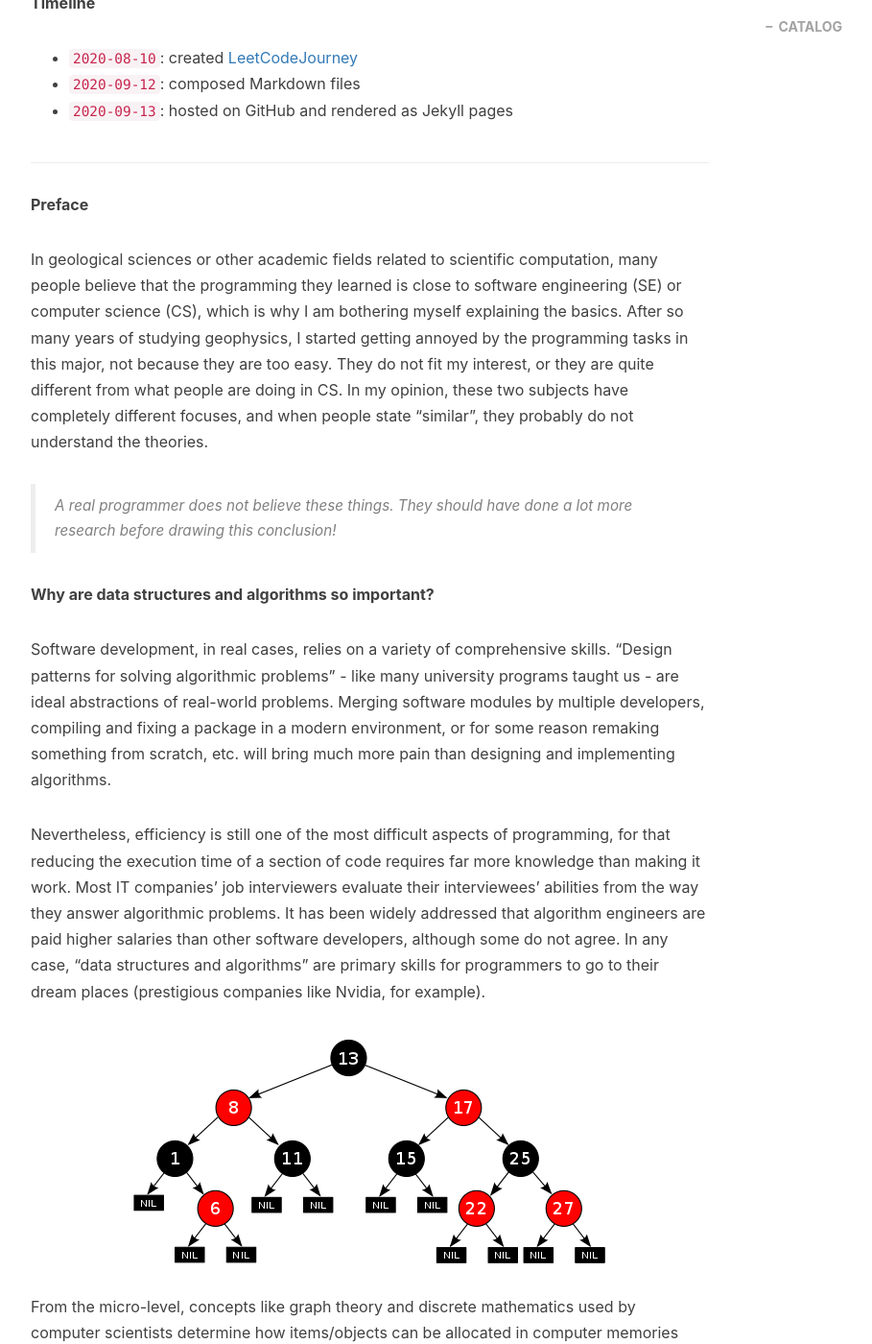
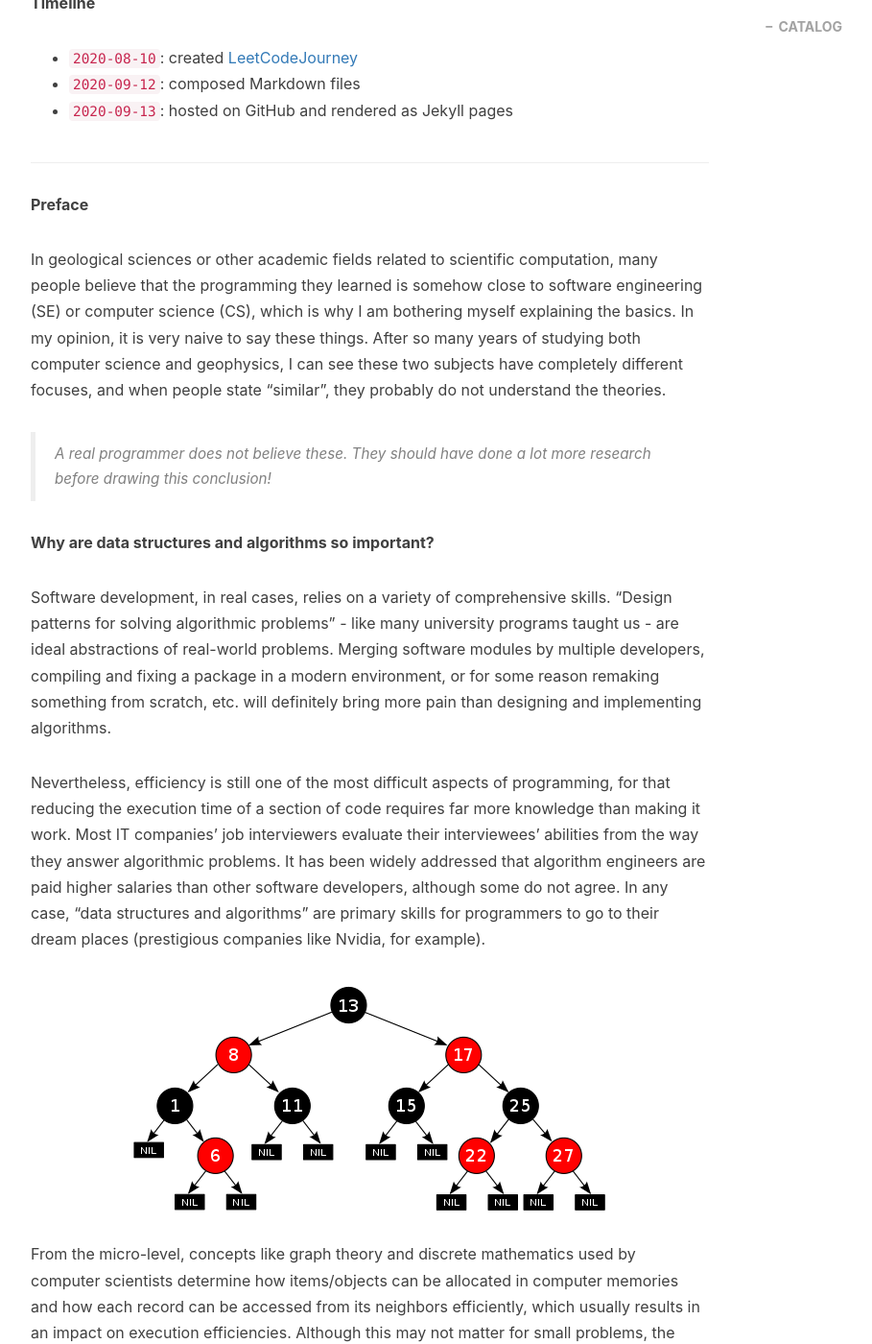
Before and after one commit to gengyu89/gengyu89.github.io, a Jekyll site: the page built from _posts/2020-09-13-leetcode-journey.markdown, in a window 1280 px wide and 1400 px high, scrolled down 643 px. Shown: the whole window at 96% size, without its empty margins (233-1142 px from the left). Built offline with Jekyll 4.4.1, drawn with Linux system fonts in a browser that asks for light colours; nearby versions of some CDN libraries; comment, search, counter and statistics services are not loaded; some of the changed text lies outside the part shown.

Commit message:
highly insultive

```diff
--- a/_posts/2020-09-13-leetcode-journey.markdown
+++ b/_posts/2020-09-13-leetcode-journey.markdown
@@ -23,13 +23,13 @@ tags:
 
 **Preface**
 
-In geological sciences or other academic fields related to scientific computation, many people believe that the programming they learned is close to software engineering (SE) or computer science (CS), which is why I am bothering myself explaining the basics. After so many years of studying geophysics, I started getting annoyed by the programming tasks in this major, not because they are too easy. They do not fit my interest, or they are quite different from what people are doing in CS. In my opinion, these two subjects have completely different focuses, and when people state "similar", they probably do not understand the theories.
+In geological sciences or other academic fields related to scientific computation, many people believe that the programming they learned is somehow close to software engineering (SE) or computer science (CS), which is why I am bothering myself explaining the basics. In my opinion, it is very naive to say these things. After so many years of studying both computer science and geophysics, I can see these two subjects have completely different focuses, and when people state "similar", they probably do not understand the theories.
 
-> A real programmer does not believe these things. They should have done a lot more research before drawing this conclusion!
+> A real programmer does not believe these. They should have done a lot more research before drawing this conclusion!
 
 **Why are data structures and algorithms so important?**
 
-Software development, in real cases, relies on a variety of comprehensive skills. "Design patterns for solving algorithmic problems" - like many university programs taught us - are ideal abstractions of real-world problems. Merging software modules by multiple developers, compiling and fixing a package in a modern environment, or for some reason remaking something from scratch, etc. will bring much more pain than designing and implementing algorithms.
+Software development, in real cases, relies on a variety of comprehensive skills. "Design patterns for solving algorithmic problems" - like many university programs taught us - are ideal abstractions of real-world problems. Merging software modules by multiple developers, compiling and fixing a package in a modern environment, or for some reason remaking something from scratch, etc. will definitely bring more pain than designing and implementing algorithms.
 
 Nevertheless, efficiency is still one of the most difficult aspects of programming, for that reducing the execution time of a section of code requires far more knowledge than making it work. Most IT companies' job interviewers evaluate their interviewees' abilities from the way they answer algorithmic problems. It has been widely addressed that algorithm engineers are paid higher salaries than other software developers, although some do not agree. In any case, "data structures and algorithms" are primary skills for programmers to go to their dream places (prestigious companies like Nvidia, for example).
 
@@ -39,7 +39,7 @@ From the micro-level, concepts like graph theory and discrete mathematics used b
 how items/objects can be allocated in computer memories and
 how each record can be accessed from its neighbors efficiently, which usually results in an impact on execution efficiencies. Although this may not matter for small problems, the effect accumulates and eventually becomes significant as a project grows. Concerns about these aspects make CS/SE significantly different from other subjects that require code writing skills.
 
-Thanks to the innovative application of Red-Black Trees (time complexity: O[log N]) in the Linux kernel, searching in a dataset containing 1,000,000,000 elements requires 30 comparisons only. In contrast, a naive approach (time complexity: O[N]) usually requires many more operations than this. Since 2012 while studying in Canada, I have been fascinated by many coding contests, including the most well-known Google Code Jam. In the computer industry, many people like me believe that skills in writing efficient codes make a gigantic difference (not only for ACM, mainly), for which I have been working much harder on learning algorithms rather than the syntactic aspect of programming languages.
+Thanks to the innovative application of Red-Black Trees (time complexity: O[log N]) in the Linux kernel, searching in a dataset containing 1,000,000,000 elements requires 30 comparisons only. In contrast, a naive approach (time complexity: O[N]) usually requires many more operations than this. Since 2012 while studying in Canada, I have been fascinated by many coding contests, including the most well-known [Google Code Jam](https://codingcompetitions.withgoogle.com/codejam). In the computer industry, many people like me believe that skills in writing efficient codes make a gigantic difference (not only for ACM, mainly), for which I have been working much harder on learning algorithms rather than the syntactic aspect of programming languages.
 
 **Commonly-used data structures and algorithms**
 
```
Also changed, not shown: _posts/2020-06-05-sudoku-classical.markdown (+3 -5 lines).
